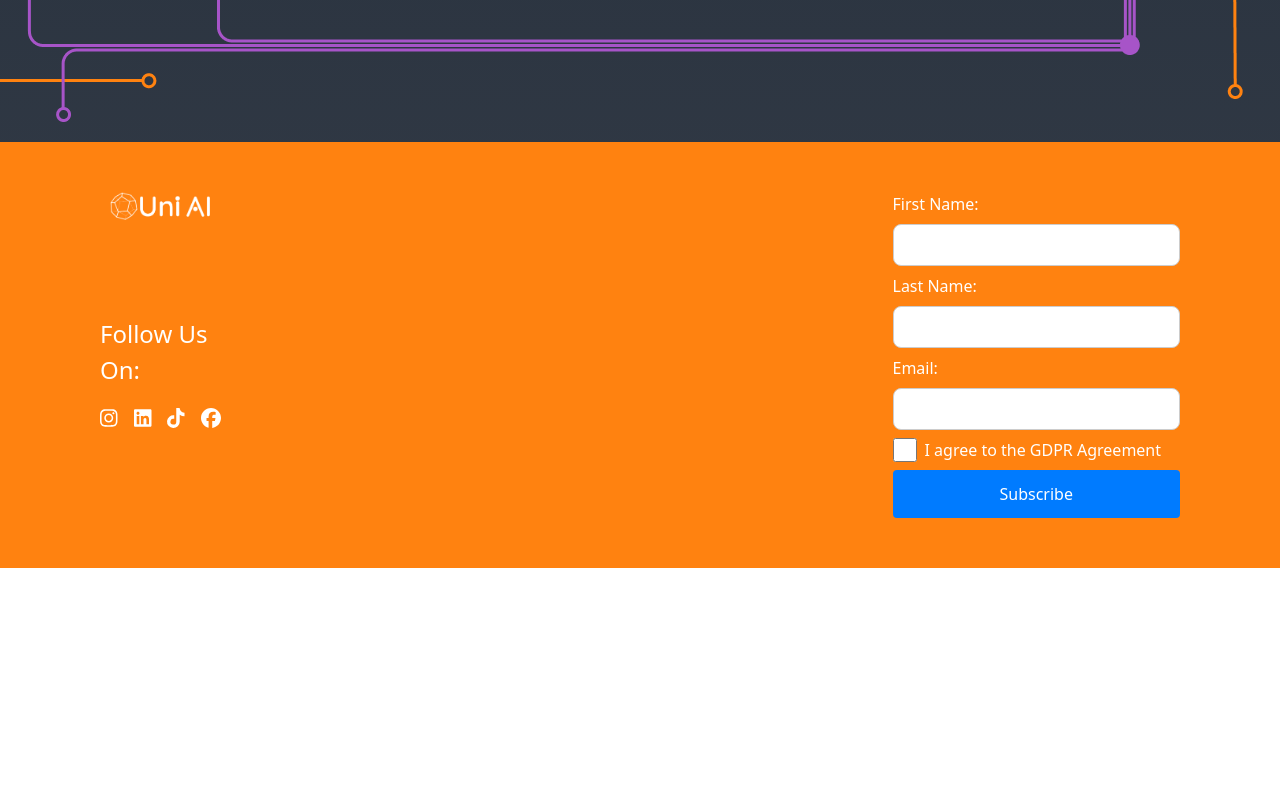
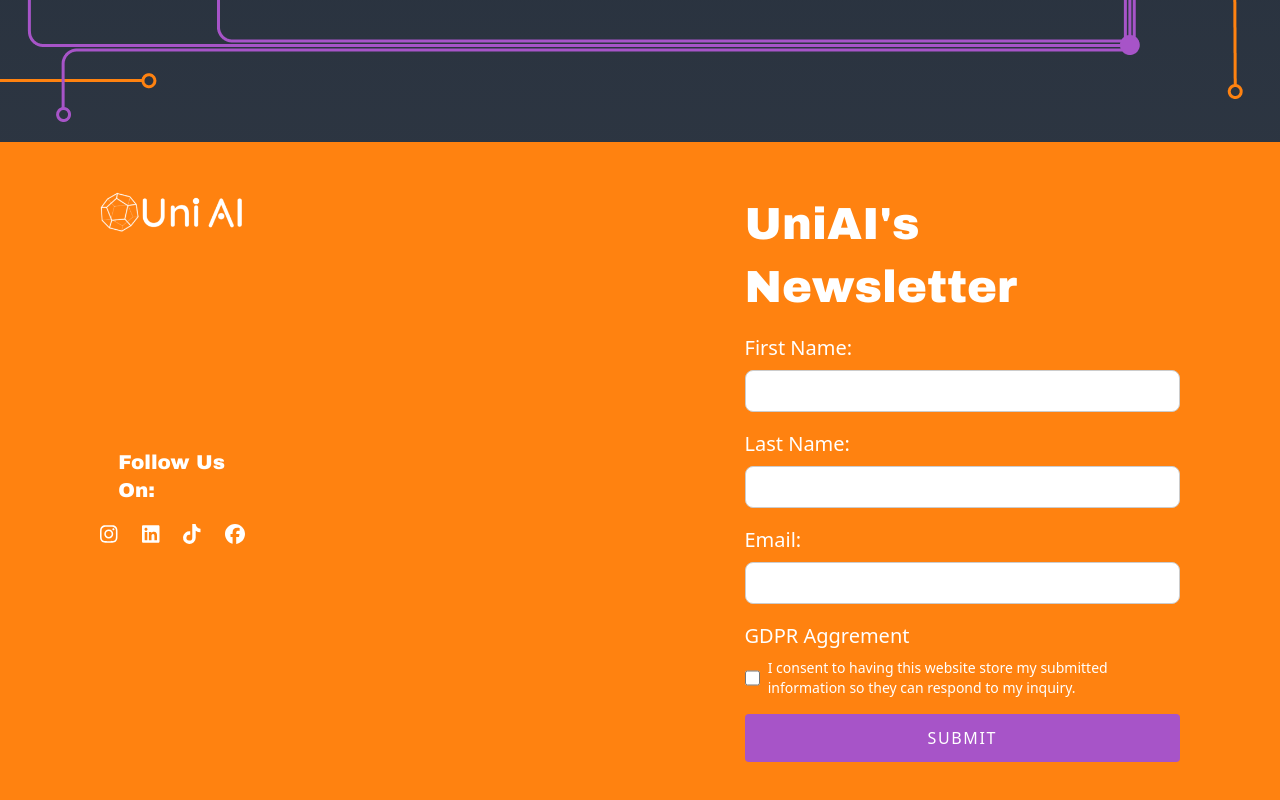
Before and after one commit to ApostolisC/UNIAI, a Next.js app: page / in a window 1280 px wide. Shown: the part 798-1598 px from the top of the page. Before the commit the page ends 1366 px from the top, so only its background shows below. Built offline with nearby package versions, Linux system fonts and the light colour scheme.

Commit message:
footer changes

```diff
--- a/components/Footer/footer.module.css
+++ b/components/Footer/footer.module.css
@@ -2,7 +2,7 @@
 .footerLeft {
     flex: 0;
     margin-left: 50px;
-    margin-right: 50vw
+    margin-right: 35vw
 }
 
 .footerRight {
@@ -11,9 +11,15 @@
 }
 
 .followUs {
-    margin-top: 10vh;
     color: #fff;
-    font-size: 1.5rem;
+    font-size: 20px;
+    margin-top: 25vh;
+    display: block;
+    width: 10vw;
+    line-height: 1.4;
+    font-family: Arial Black,Gadget,sans-serif;
+    font-weight: 500;
+    word-wrap: break-word;
 }
 
 .footerInput {
@@ -22,6 +28,7 @@
     border: 1px solid #ccc;
     font-size: 1rem;
     color: black;
+    margin-bottom: 10px;
 }
 
 .gdprCheckbox {
@@ -31,14 +38,33 @@
 
 .submitButton {
     padding: 0.75rem 1.5rem;
-    background-color: #007bff;
+    background-color: #A754C8;
     color: #fff;
-    border: none;
-    border-radius: 0.25rem;
+    border-radius: 4px;
+    text-transform: uppercase;
+    letter-spacing: .1em;
     font-size: 1rem;
     cursor: pointer;
+    transition: background-color 0.5s;
 }
 
 .submitButton:hover {
-    background-color: #0056b3;
+    background-color: #FFFFFF;
+    color: black;
+    transition: background-color 0.25s;
 }
+
+.formTitle{
+    font-family: Arial Black,Gadget,sans-serif;
+    font-weight: 500;
+    line-height: 1.4;
+    font-size: 45px;
+
+}
+
+.footerLogo{
+    align-self:flex-start;
+    width: 142px;
+    height: 40px;
+    position: relative
+}
--- a/components/Footer/footer.tsx
+++ b/components/Footer/footer.tsx
@@ -37,10 +37,10 @@
             {/* Left side */}
             <div className={`${styles.footerLeft} flex flex-col items-center gap-4`}>
                 <div className={styles.footerLogo}>
-                <Image src="/logo3.png" alt="Logo" width={100} height={100} />
+                    <Image src="/logo3.png" alt="Logo" layout='fill' objectFit='contain'/>
                 </div>
-                <header className={styles.followUs}>Follow Us On:</header>
-                <div className="flex gap-4">
+                <h2 className={styles.followUs}>Follow Us On:</h2>
+                <div className="flex gap-6 mr-5">
                 <Link href="http://www.instagram.com/uniai.gr/" className="text-xl text-white hover:text-gray-300"><FontAwesomeIcon icon={faInstagram} /></Link>
                 <Link href="https://www.linkedin.com/company/uniai/" className="text-xl text-white hover:text-gray-300"><FontAwesomeIcon icon={faLinkedin} /></Link>
                 <Link href="http://www.tiktok.com/@uniai.gr" className="text-xl text-white hover:text-gray-300"><FontAwesomeIcon icon={faTiktok} /></Link>
@@ -50,8 +50,9 @@
 
             {/* Right side */}
             <div className={`${styles.footerRight} flex flex-col gap-4`}>
+                <h3 className={styles.formTitle}>UniAI&apos;s Newsletter</h3>
                 <form onSubmit={handleSubmit} className="flex flex-col gap-2">
-                <label htmlFor="firstName">First Name:</label>
+                <label htmlFor="firstName" className="text-xl">First Name:</label>
                 <input
                     type="text"
                     id="firstName"
@@ -61,7 +62,7 @@
                     required
                     className={styles.footerInput}
                 />
-                <label htmlFor="lastName">Last Name:</label>
+                <label htmlFor="lastName" className="text-xl">Last Name:</label>
                 <input
                     type="text"
                     id="lastName"
@@ -71,7 +72,7 @@
                     required
                     className={styles.footerInput}
                 />
-                <label htmlFor="email">Email:</label>
+                <label htmlFor="email" className="text-xl">Email:</label>
                 <input
                     type="email"
                     id="email"
@@ -81,7 +82,8 @@
                     required
                     className={styles.footerInput}
                 />
-                <div className="flex items-center gap-2">
+                <label className="text-xl">GDPR Aggrement</label>
+                <div className="flex items-center gap-2 mb-2 text-sm">
                     <input
                     type="checkbox"
                     id="gdprAgreement"
@@ -90,10 +92,10 @@
                     onChange={handleChange}
                     className={styles.gdprCheckbox}
                     />
-                    <label htmlFor="gdprAgreement">I agree to the GDPR Agreement</label>
+                    <label htmlFor="gdprAgreement">I consent to having this website store my submitted information so they can respond to my inquiry.</label>
                 </div>
                 <button type="submit" className={styles.submitButton}>
-                    Subscribe
+                    Submit
                 </button>
                 </form>
             </div>
--- a/components/Navigation/navigation.module.css
+++ b/components/Navigation/navigation.module.css
@@ -8,6 +8,7 @@
   padding: 10px 0;
   border-bottom: 2px solid #FF8210;
   height: 100px;
+  background-color: #1d242e;
 
 }
 
--- a/styles/globals.css
+++ b/styles/globals.css
@@ -26,6 +26,11 @@
   background-color: #FF8210;
 }
 
+html{
+  background-color: #1F2937;
+
+}
+
 @layer utilities {
   .text-balance {
     text-wrap: normal;
```
